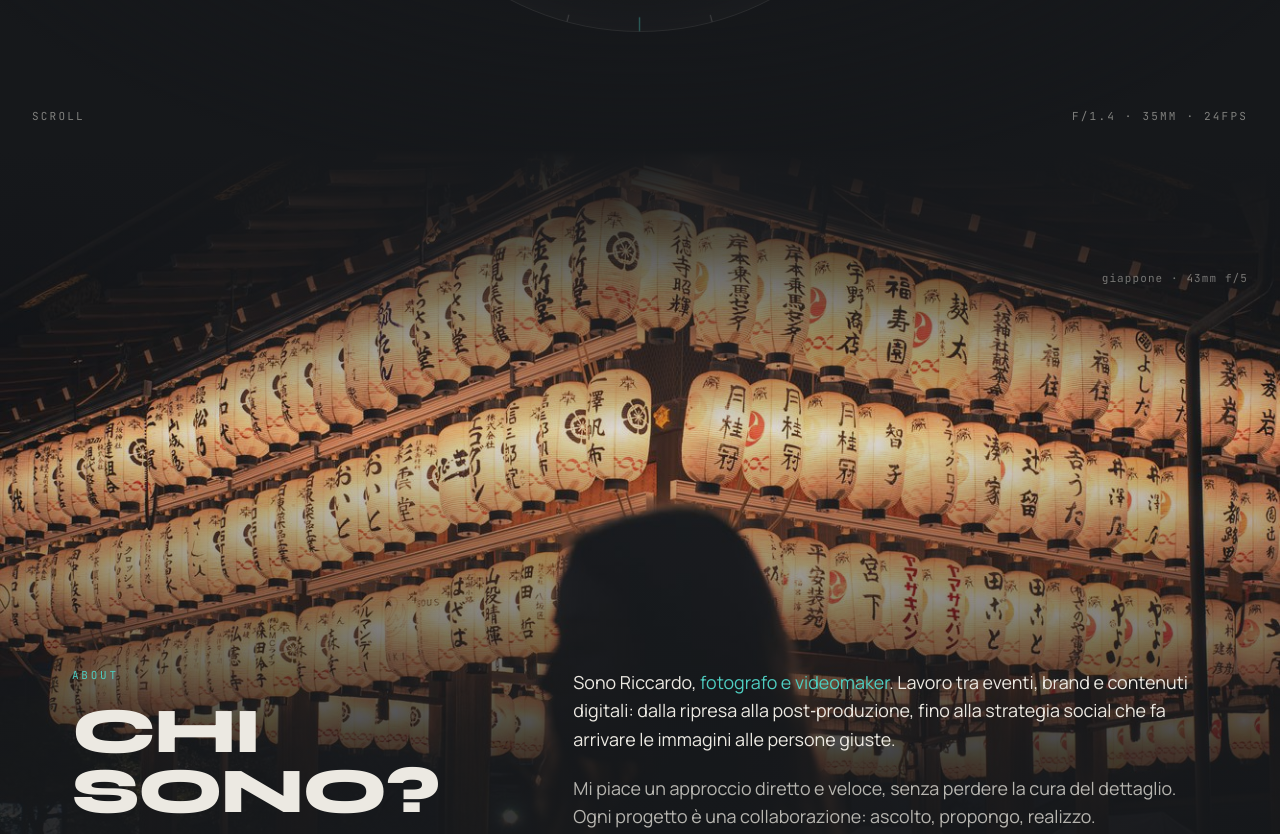
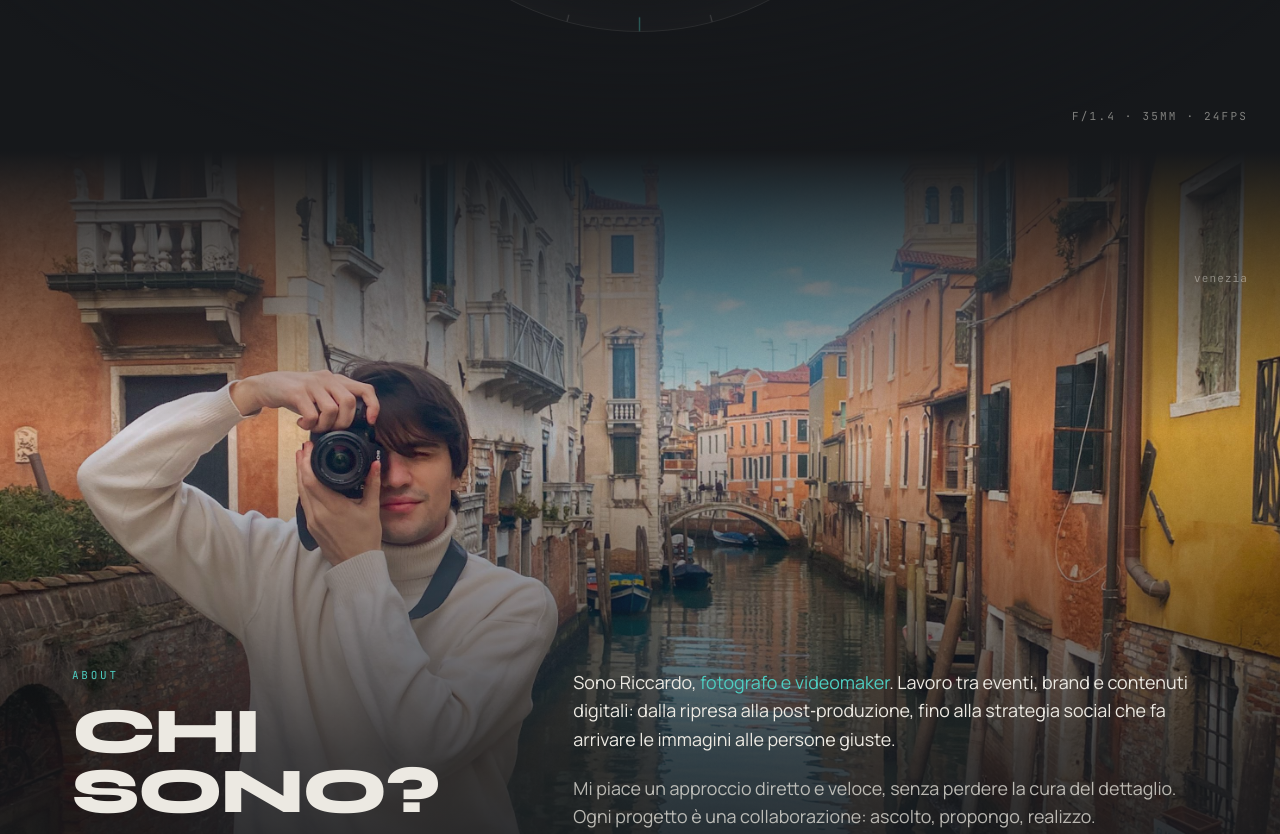
Before and after one commit to RiccardoSantini00/portfolio, a plain HTML site: page Home.dc.html in a window 1280 px wide. Shown: the part 649-1483 px from the top of the page. Drawn offline with nearby package versions, Linux system fonts and the light colour scheme.

Commit message:
Use personal photo in About section
Replace the About background with a portrait of Riccardo in Venice and
reposition it (object-position 33% 62%) so the subject stays visible
above the heading at common desktop widths. Update the caption.

Co-Authored-By: Claude Opus 5.5 (1M context) <noreply@anthropic.com>

```diff
--- a/Home.dc.html
+++ b/Home.dc.html
@@ -49,16 +49,16 @@ a{color:#ece9e2;text-decoration:none}a:hover{color:#4ecdc0}
     </div>
   </div>
   <div style="position:absolute;bottom:28px;left:0;right:0;display:flex;justify-content:space-between;padding:0 32px;font-family:'JetBrains Mono',monospace;font-size:11px;letter-spacing:.2em;text-transform:uppercase;color:rgba(236,233,226,.5)">
-    <span>Scroll</span><span>f/1.4 · 35mm · 24fps</span>
+    <span></span><span>f/1.4 · 35mm · 24fps</span>
   </div>
 </section>
 
 <!-- ABOUT -->
 <section id="about" data-screen-label="About" style="position:relative;min-height:100vh;display:grid;align-items:end;overflow:hidden">
   <div style="position:absolute;inset:0;background:repeating-linear-gradient(135deg,#272b30 0 12px,#20242a 12px 24px)"></div>
-  <img src="assets/photos/travel/japan-2.jpg" alt="" loading="lazy" decoding="async" style="position:absolute;inset:0;width:100%;height:100%;object-fit:cover;object-position:50% 35%;display:block">
+  <img src="assets/photos/me/me.jpeg" alt="" loading="lazy" decoding="async" style="position:absolute;inset:0;width:100%;height:100%;object-fit:cover;object-position:33% 62%;display:block">
   <div style="position:absolute;inset:0;background:linear-gradient(180deg,#16181b 0%,rgba(22,24,27,.15) 35%,rgba(22,24,27,.8) 75%,#16181b 100%)"></div>
-  <div style="position:absolute;top:120px;right:32px;font-family:'JetBrains Mono',monospace;font-size:11px;letter-spacing:.1em;color:rgba(236,233,226,.45)">giappone · 43mm f/5</div>
+  <div style="position:absolute;top:120px;right:32px;font-family:'JetBrains Mono',monospace;font-size:11px;letter-spacing:.1em;color:rgba(236,233,226,.45)">venezia</div>
   <div style="position:relative;max-width:1200px;width:100%;box-sizing:border-box;margin:0 auto;padding:160px 32px 120px;display:grid;grid-template-columns:minmax(0,1fr) minmax(0,1.4fr);gap:48px">
     <div data-reveal="" style="opacity:0;transform:translateY(24px);transition:opacity .9s ease,transform .9s cubic-bezier(.2,.7,.2,1)">
       <div style="font-family:'JetBrains Mono',monospace;font-size:11px;letter-spacing:.25em;text-transform:uppercase;color:#4ecdc0;margin-bottom:20px">About</div>
```
Also changed, not shown: assets/photos/me/me.jpeg (added), 1 other file.
